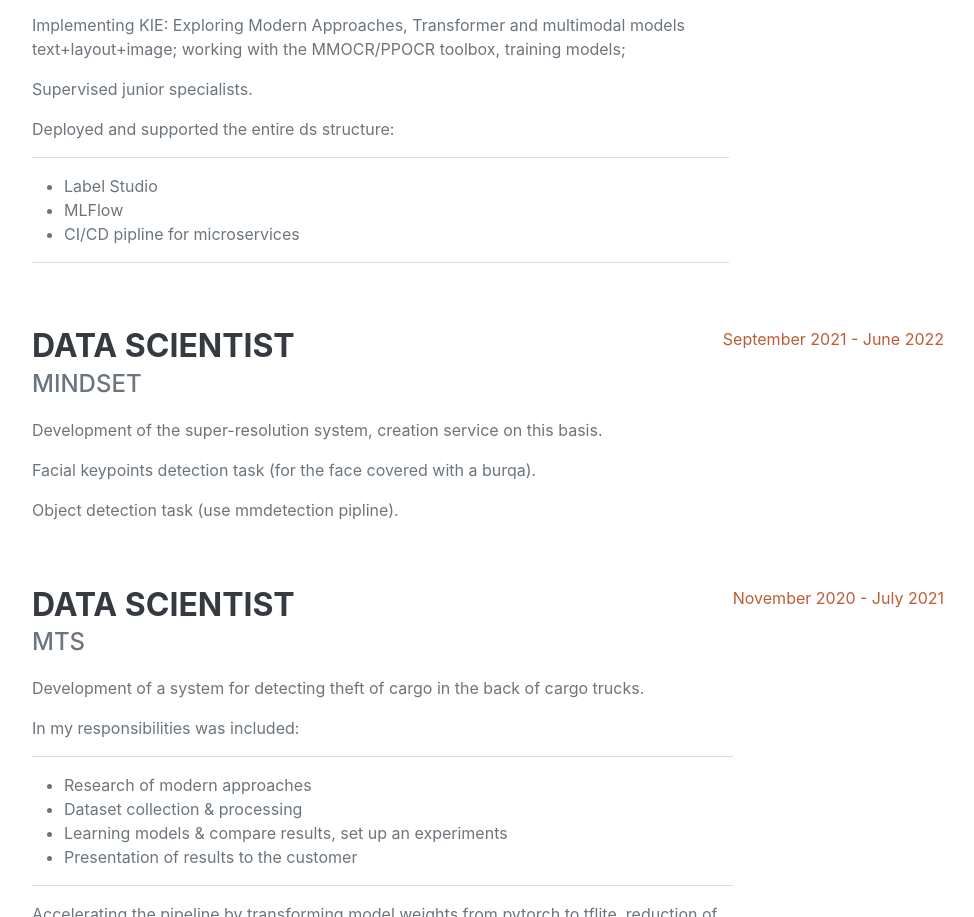
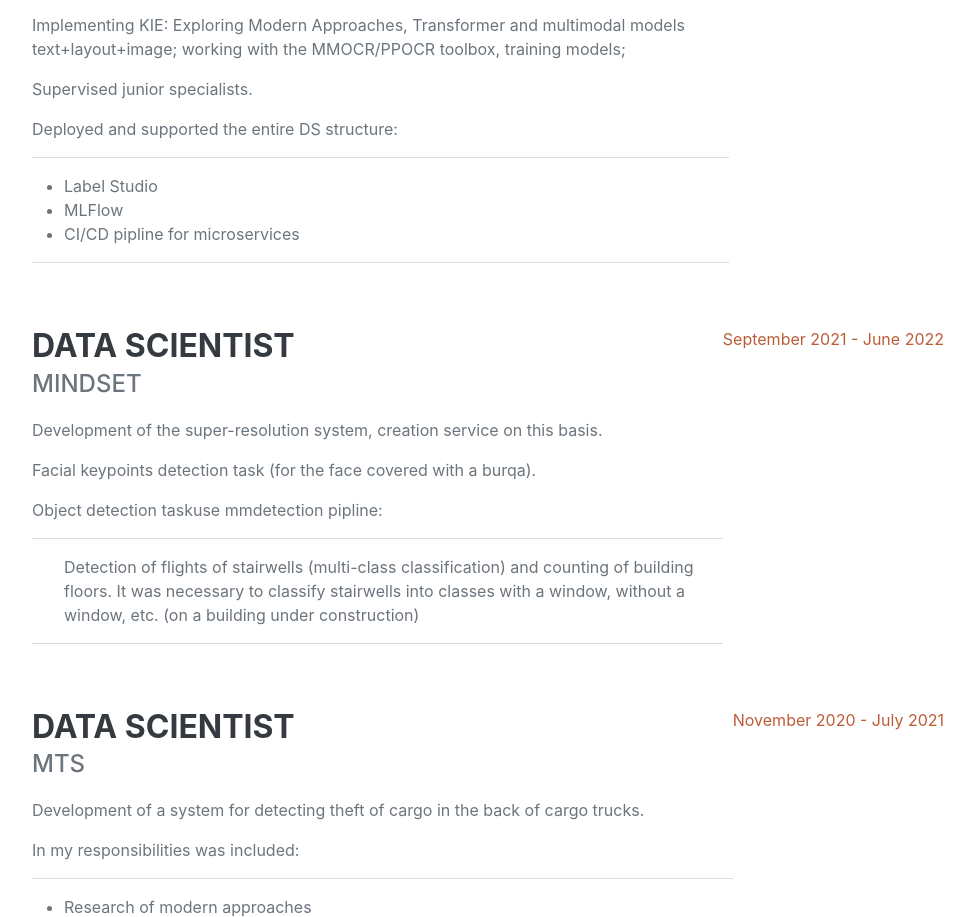
Before and after one commit to LehaShark/LehaShark.github.io, a plain HTML site: page index.html in a window 1280 px wide. Shown: the part 1564-2481 px from the top of the page, without its empty margins (288-1262 px from the left). Drawn offline with nearby package versions, Linux system fonts and the light colour scheme; a web font is replaced by a local one.

Commit message:
correct information

```diff
--- a/index.html
+++ b/index.html
@@ -91,7 +91,7 @@
                             <p>OCR development: research of existing solutions; training Document Classification, Text Detection and Text Recognition models;</p>
                             <p>Implementing KIE: Exploring Modern Approaches, Transformer and multimodal models text+layout+image; working with the MMOCR/PPOCR toolbox, training models;</p>
                             <p>Supervised junior specialists.</p>
-                            <p>Deployed and supported the entire ds structure:</p>
+                            <p>Deployed and supported the entire DS structure:</p>
                             <hr>
                                 <ul>
                                     <li>Label Studio</li>
@@ -106,9 +106,15 @@
                         <div class="flex-grow-1">
                             <h3 class="mb-0">Data Scientist</h3>
                             <div class="subheading mb-3">Mindset</div>
-                            <p>Development of the super-resolution system, creation service on this basis.</p>
-                            <p>Facial keypoints detection task (for the face covered with a burqa).</p>
-                            <p>Object detection task (use mmdetection pipline).</p>
+
+                                <p>Development of the super-resolution system, creation service on this basis.</p>
+                                <p>Facial keypoints detection task (for the face covered with a burqa).</p>
+                                <p>Object detection taskuse mmdetection pipline:</p>
+                            <hr>
+                                <ul>
+                                    <p>Detection of flights of stairwells (multi-class classification) and counting of building floors. It was necessary to classify stairwells into classes with a window, without a window, etc. (on a building under construction)</p>
+                                </ul>
+                            <hr>
                         </div>
                         <div class="flex-shrink-0"><span class="text-primary">September 2021 - June 2022</span></div>
                     </div>
@@ -116,7 +122,7 @@
                         <div class="flex-grow-1">
                             <h3 class="mb-0">Data scientist</h3>
                             <div class="subheading mb-3">MTS</div>
-                            <p>Development of a system for detecting theft of cargo in the back of cargo trucks.  </p>
+                            <p>Development of a system for detecting theft of cargo in the back of cargo trucks.</p>
                             <p>In my responsibilities was included:</p>
                             <hr>
                                 <ul>
```
